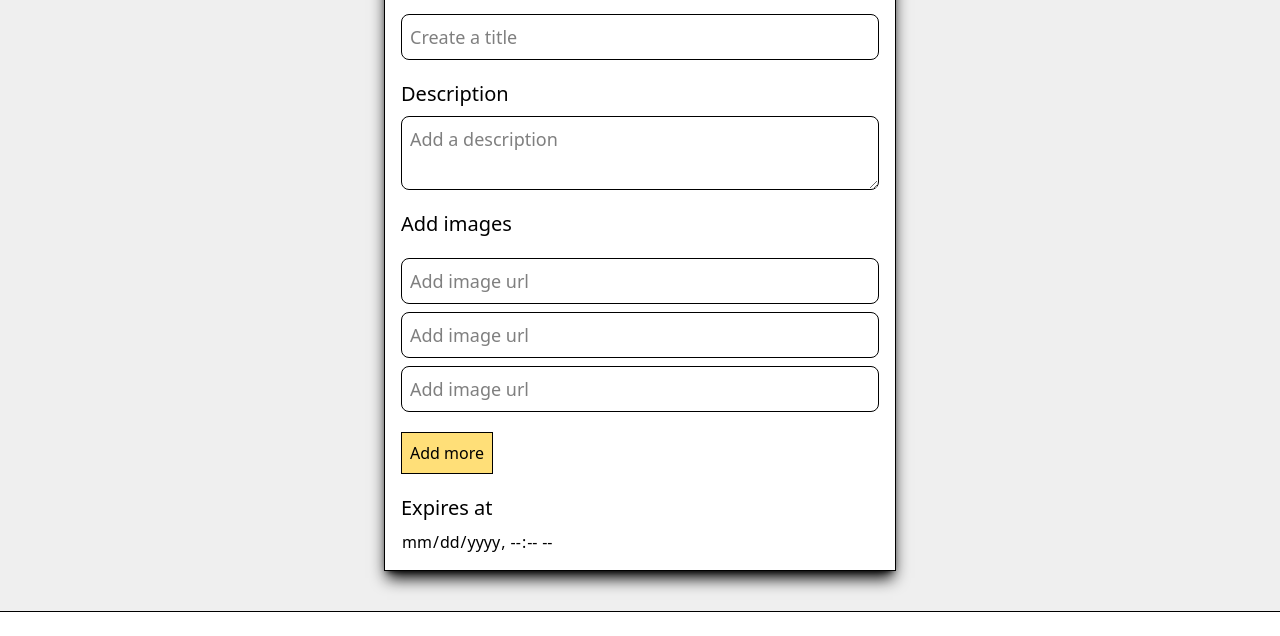
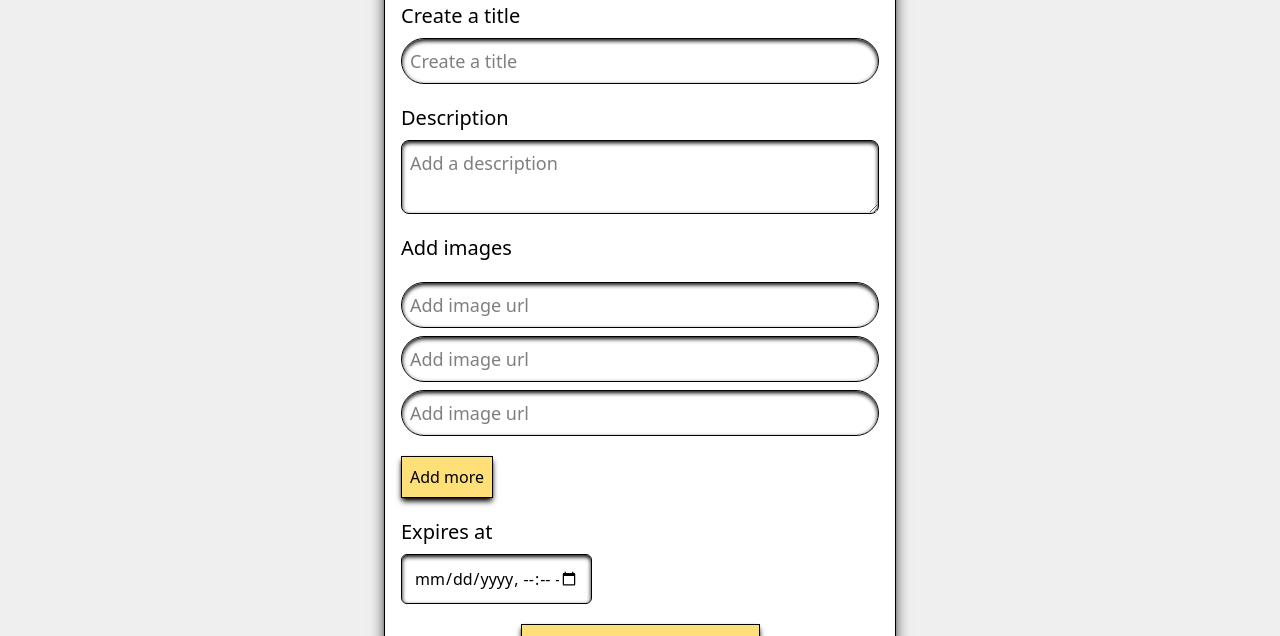
Before and after one commit to Tomatsuppe11211/semester_project_2, a website: page create/index.html in a window 1280 px wide. Shown: the part 240-876 px from the top of the page. Drawn offline with Linux system fonts and the light colour scheme.

Commit message:
completing create a listing form
Finished HTML and css for create a listing form.

```diff
--- a/create/index.html
+++ b/create/index.html
@@ -206,63 +206,67 @@
         </nav>
 
         <!--Create listing form-->
-        <form id="createForm" class="flex flex-col p-4 w-[90%] sm:w-md md:w-lg border border-black bg-white dark:bg-darkBG gap-5 shadow-lg shadow-black">
+        <form id="createForm" class="flex flex-col px-4 py-10 items-center w-[90%] sm:w-md md:w-lg border border-black bg-white dark:bg-darkBG gap-5 shadow-lg shadow-black">
             <h1 class="text-center text-2xl md:text-3xl">Create a listing</h1>
 
-            <div class="flex flex-col gap-2">
+            <div class="flex flex-col gap-2 w-full">
                 <label for="title" class="text-xl">Create a title</label>
                 <input
                     type="text"
                     placeholder="Create a title"
                     maxlength="30"
-                    class="p-2 border border-black rounded-lg bg-white text-lg dark:bg-dark-header dark:text-white"
+                    class="p-2 border border-black rounded-full bg-white text-lg dark:bg-dark-header dark:text-white shadow-inner shadow-black"
                     required
                 >
             </div>
 
-            <div class="flex flex-col gap-2">
+            <div class="flex flex-col gap-2 w-full">
                 <label for="description" class="text-xl">Description</label>
                 <textarea
                     placeholder="Add a description"
-                    class="p-2 border border-black rounded-lg bg-white text-lg dark:bg-dark-header dark:text-white"
+                    class="p-2 border border-black rounded-lg bg-white text-lg dark:bg-dark-header dark:text-white shadow-inner shadow-black"
                     id="description"
                     required
                 ></textarea>
             </div>
 
-            <div class="flex flex-col gap-5 items-start">
+            <div class="flex flex-col gap-5 items-start w-full">
                 <label for="urlInputs" class="text-xl">Add images</label>
 
                 <div id="urlInputs" class="flex flex-col gap-2 w-full">
                     <input
                         type="text"
                         placeholder="Add image url"
-                        class="p-2 border border-black rounded-lg bg-white text-lg dark:bg-dark-header dark:text-white w-full"
+                        class="p-2 border border-black rounded-full bg-white text-lg dark:bg-dark-header dark:text-white w-full shadow-inner shadow-black"
                         required
                     >
 
                     <input
                         type="text"
                         placeholder="Add image url"
-                        class="p-2 border border-black rounded-lg bg-white text-lg dark:bg-dark-header dark:text-white w-full"
+                        class="p-2 border border-black rounded-full bg-white text-lg dark:bg-dark-header dark:text-white w-full shadow-inner shadow-black"
                     >
 
                     <input
                         type="text"
                         placeholder="Add image url"
-                        class="p-2 border border-black rounded-lg bg-white text-lg dark:bg-dark-header dark:text-white w-full"
+                        class="p-2 border border-black rounded-full bg-white text-lg dark:bg-dark-header dark:text-white w-full shadow-inner shadow-black"
                     >
                 </div>
 
-                <button class="p-2 border border-black bg-button hover:bg-hover text-black cursor-pointer">Add more</button>
+                <button class="p-2 border border-black bg-button hover:bg-hover text-black cursor-pointer shadow-md shadow-black">Add more</button>
             </div>
 
-            <div class="flex flex-col gap-2">
+            <div class="flex flex-col gap-2 w-full">
                 <label for="expireDate" class="text-xl">Expires at</label>
                 <!--Link to type example: https://developer.mozilla.org/en-US/docs/Web/HTML/Reference/Elements/input/datetime-local-->
                 <!--Link to check the styling of calendar picker indicator for input field: https://stackoverflow.com/questions/62162645/change-color-of-calendar-icon-in-html-date-input-->
-                <input type="datetime-local" class="[&::-webkit-calendar-picker-indicator]:invert">
+                <input
+                    type="datetime-local"
+                    class="dark:[&::-webkit-calendar-picker-indicator]:invert w-2/5 border border-black p-2 md:p-3 rounded-md shadow-inner shadow-black">
             </div>
+
+            <button class="p-2 bg-button hover:bg-hover border border-black shadow-md shadow-black w-1/2 text-black cursor-pointer">Create listing</button>
         </form>
     </main>
 
```
Also changed, not shown: css/style.css.
